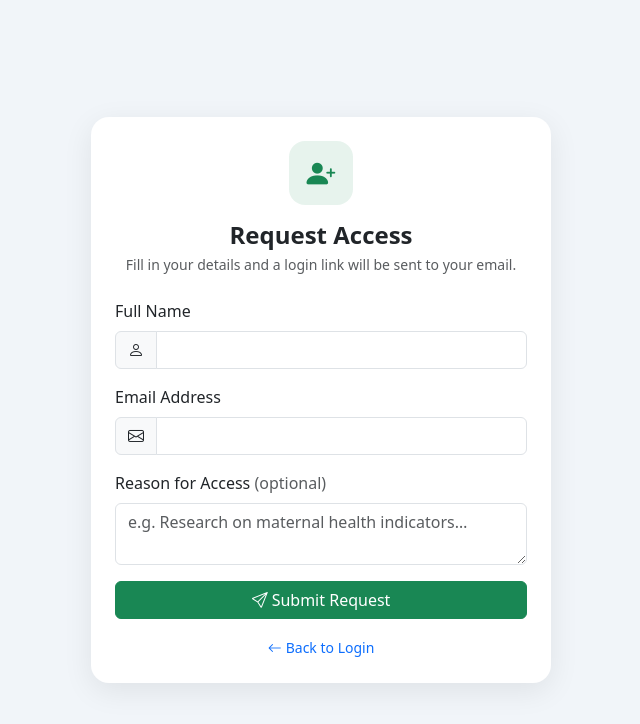
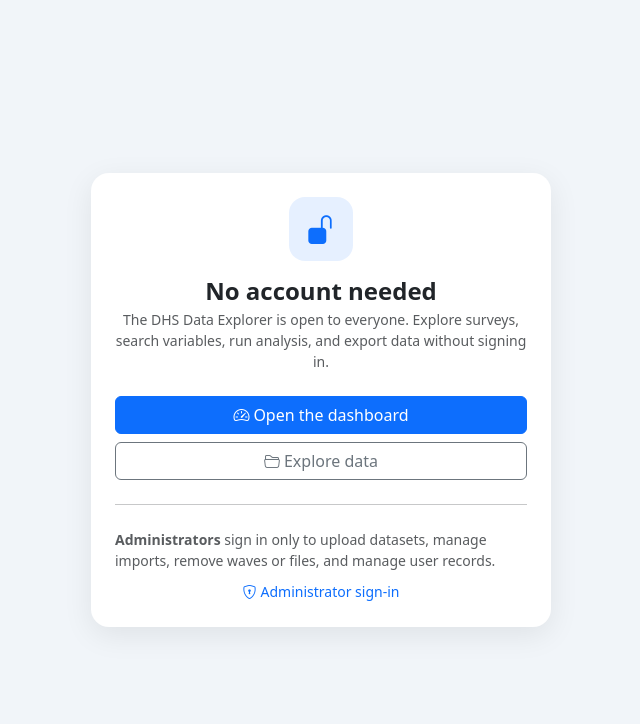
Before and after one commit to Steven-Nanga/dhs_explorer, a Flask app: page /request-access in a window 1280 px wide. Shown: the top 724 px of the page, without its empty margins (319-959 px from the left). Run offline with Flask 3, Linux system fonts and the light colour scheme; parts of the project's set-up code (start-up, migrations or seed data) failed here and were passed over; some libraries are stand-ins or nearby versions.

Commit message:
Open public access with admin-only uploads and management
Made-with: Cursor

```diff
--- a/webapp/app.py
+++ b/webapp/app.py
@@ -2,18 +2,31 @@
 
 import logging
 import os
-import secrets
 import sys
-import threading
-from datetime import datetime, timedelta, timezone
+from datetime import datetime, timezone
 
 import bcrypt
-from flask import Flask, abort, jsonify, redirect, render_template, request, session, url_for
+from flask import Flask, flash, jsonify, redirect, render_template, request, session, url_for
 from werkzeug.middleware.proxy_fix import ProxyFix
 
 from webapp.db import close_db
-from webapp.email import is_configured as smtp_is_configured
-from webapp.url_helpers import public_base_url
+
+# Pages and APIs that require an authenticated admin (session or API token).
+ADMIN_ENDPOINTS = frozenset({
+    "upload.upload_page",
+    "upload.api_upload",
+    "upload.api_job",
+    "users.manage_users",
+    "users.approve_user",
+    "users.reject_user",
+    "users.disable_user",
+    "users.enable_user",
+    "users.new_magic_link",
+    "users.set_password",
+    "users.delete_user",
+    "manage.delete_file",
+    "manage.delete_wave",
+})
 
 
 def create_app():
@@ -87,15 +100,24 @@ def create_app():
                 user = cur.fetchone()
 
                 if user and user[5] and bcrypt.checkpw(password.encode(), user[5].encode()):
-                    cur.execute("UPDATE catalog.app_user SET last_login_at = NOW() WHERE id = %s", (user[0],))
-                    conn.commit()
-                    conn.close()
-                    session["auth"] = True
-                    session["user_id"] = user[0]
-                    session["user_email"] = user[1]
-                    session["user_name"] = user[2]
-                    session["role"] = user[3]
-                    return redirect(url_for("dashboard.dashboard"))
+                    if user[3] != "admin":
+                        error = (
+                            "Only administrators sign in here. "
+                            "The data explorer is open to everyone without an account."
+                        )
+                    else:
+                        cur.execute(
+                            "UPDATE catalog.app_user SET last_login_at = NOW() WHERE id = %s",
+                            (user[0],),
+                        )
+                        conn.commit()
+                        conn.close()
+                        session["auth"] = True
+                        session["user_id"] = user[0]
+                        session["user_email"] = user[1]
+                        session["user_name"] = user[2]
+                        session["role"] = user[3]
+                        return redirect(url_for("dashboard.dashboard"))
                 else:
                     error = "Invalid email or password."
             conn.close()
@@ -123,6 +145,15 @@ def create_app():
                 conn.close()
                 return render_template("login.html", error="This link has expired. Please request a new one.")
 
+            if user[3] != "admin":
+                conn.close()
+                flash(
+                    "This site is open to everyone — you do not need an account to explore data. "
+                    "The sign-in page is only for administrators.",
+                    "info",
+                )
+                return redirect(url_for("dashboard.dashboard"))
+
             cur.execute("""
                 UPDATE catalog.app_user
                 SET login_token = NULL, token_expires = NULL, last_login_at = NOW()
@@ -138,79 +169,15 @@ def create_app():
             session["role"] = user[3]
             return redirect(url_for("dashboard.dashboard"))
 
-    @app.route("/request-access", methods=["GET", "POST"])
+    @app.route("/request-access")
     def request_access():
-        success = False
-        error = None
-        if request.method == "POST":
-            email = (request.form.get("email") or "").strip().lower()
-            name = (request.form.get("name") or "").strip()
-            reason = (request.form.get("reason") or "").strip()
-
-            if not email or not name:
-                error = "Name and email are required."
-            else:
-                from webapp.db import connect
-                conn = connect()
-                with conn.cursor() as cur:
-                    cur.execute("SELECT id, status FROM catalog.app_user WHERE LOWER(email) = %s", (email,))
-                    existing = cur.fetchone()
-                    if existing:
-                        st = existing[1]
-                        if st == "approved":
-                            error = "This email already has access. Use the login page."
-                        elif st == "pending":
-                            error = "A request for this email is already pending."
-                        elif st == "rejected":
-                            error = "This email has been rejected. Contact the administrator."
-                        else:
-                            error = "This email is disabled. Contact the administrator."
-                    else:
-                        token = secrets.token_urlsafe(48)
-                        expires = datetime.now(timezone.utc) + timedelta(days=7)
-                        cur.execute("""
-                            INSERT INTO catalog.app_user
-                                (email, display_name, role, status, login_token, token_expires)
-                            VALUES (%s, %s, 'viewer', 'approved', %s, %s)
-                        """, (email, name, token, expires))
-                        success = True
-                conn.commit()
-                conn.close()
-
-                if success:
-                    base = public_base_url(request)
-                    link = f"{base}/magic/{token}"
-                    manage_url = f"{base}/users"
-                    expires_iso = expires.isoformat()
-
-                    def _send_access_emails():
-                        from webapp.email import send_magic_link, send_access_notification
-                        try:
-                            u_ok = send_magic_link(email, name, link, expires_iso)
-                            a_ok = send_access_notification(admin_email, name, email, manage_url)
-                            logging.getLogger(__name__).info(
-                                "Access emails for %s: magic_link=%s admin_notify=%s",
-                                email, u_ok, a_ok,
-                            )
-                        except Exception:
-                            logging.getLogger(__name__).exception(
-                                "Failed to send access emails for %s", email,
-                            )
-
-                    # Send in background so the browser gets a fast response; SMTP still runs immediately
-                    threading.Thread(target=_send_access_emails, daemon=True).start()
-
-        return render_template(
-            "request_access.html",
-            success=success,
-            error=error,
-            smtp_configured=smtp_is_configured(),
-        )
+        """Public explorer needs no account; kept as a short FAQ for anyone expecting a signup flow."""
+        return render_template("request_access.html")
 
     @app.route("/logout")
     def logout():
         session.clear()
-        return redirect(url_for("login"))
+        return redirect(url_for("dashboard.dashboard"))
 
     # ── Auth guard ────────────────────────────────────────────────
     @app.before_request
@@ -218,12 +185,18 @@ def create_app():
         open_endpoints = {"login", "logout", "request_access", "magic_login", "static"}
         if request.endpoint in open_endpoints:
             return
-        if request.path.startswith("/api/"):
-            if not _api_auth_ok():
-                return jsonify(error="Unauthorized. Pass ?token= or X-API-Token header."), 401
+        if request.endpoint is None:
             return
-        if not session.get("auth"):
-            return redirect(url_for("login"))
+        if request.endpoint in ADMIN_ENDPOINTS:
+            if request.path.startswith("/api/"):
+                if not _admin_api_ok():
+                    return jsonify(
+                        error="Unauthorized. Admin session or ?token= / X-API-Token required.",
+                    ), 401
+                return
+            if session.get("role") != "admin":
+                return redirect(url_for("login"))
+            return
 
     # ── Register blueprints ───────────────────────────────────────
     from webapp.routes import register_all
@@ -232,28 +205,14 @@ def create_app():
     return app
 
 
-def _api_auth_ok():
-    """Check API auth via session or token header/param."""
-    if session.get("auth"):
+def _admin_api_ok():
+    """Admin JSON/API access: signed-in admin or shared admin password token."""
+    if session.get("role") == "admin":
         return True
-    from webapp.db import connect
     token = request.args.get("token") or request.headers.get("X-API-Token")
     if not token:
         return False
-    conn = connect()
-    with conn.cursor() as cur:
-        cur.execute("""
-            SELECT id, role FROM catalog.app_user
-            WHERE password_hash IS NOT NULL AND status = 'approved'
-        """)
-        for uid, role in cur.fetchall():
-            if role == "admin":
-                admin_pw = os.environ.get("DHS_PASSWORD", "admin")
-                if token == admin_pw:
-                    conn.close()
-                    return True
-    conn.close()
-    return False
+    return token == os.environ.get("DHS_PASSWORD", "admin")
 
 
 def _setup_logging(app):
--- a/webapp/templates/dashboard.html
+++ b/webapp/templates/dashboard.html
@@ -71,9 +71,11 @@
   <div class="col-lg-4">
     <div class="card card-clean p-3 h-100">
       <h6 class="fw-semibold mb-3">Quick Links</h6>
+      {% if current_user_role == 'admin' %}
       <a href="/upload" class="btn btn-outline-primary w-100 mb-2">
         <i class="bi bi-cloud-arrow-up me-1"></i> Upload New Data
       </a>
+      {% endif %}
       <a href="/explore" class="btn btn-outline-secondary w-100 mb-2">
         <i class="bi bi-folder2-open me-1"></i> Explore Surveys
       </a>
--- a/webapp/templates/request_access.html
+++ b/webapp/templates/request_access.html
@@ -3,7 +3,7 @@
 <head>
   <meta charset="UTF-8">
   <meta name="viewport" content="width=device-width, initial-scale=1">
-  <title>Request Access — DHS Explorer</title>
+  <title>Access — DHS Explorer</title>
   <link href="https://cdn.jsdelivr.net/npm/bootstrap@5.3.3/dist/css/bootstrap.min.css" rel="stylesheet">
   <link href="https://cdn.jsdelivr.net/npm/bootstrap-icons@1.11.3/font/bootstrap-icons.min.css" rel="stylesheet">
   <style>
@@ -19,62 +19,32 @@
 <body>
   <div class="card req-card p-4">
     <div class="text-center mb-4">
-      <div class="req-icon bg-success bg-opacity-10 text-success mx-auto mb-3">
-        <i class="bi bi-person-plus-fill"></i>
+      <div class="req-icon bg-primary bg-opacity-10 text-primary mx-auto mb-3">
+        <i class="bi bi-unlock-fill"></i>
       </div>
-      <h4 class="fw-bold mb-1">Request Access</h4>
-      <p class="text-muted small mb-0">Fill in your details and a login link will be sent to your email.</p>
+      <h4 class="fw-bold mb-1">No account needed</h4>
+      <p class="text-muted small mb-0">The DHS Data Explorer is open to everyone. Explore surveys, search variables, run analysis, and export data without signing in.</p>
     </div>
 
-    {% if success %}
-    <div class="alert alert-success py-2">
-      <i class="bi bi-check-circle me-1"></i>
-      Access granted! {% if smtp_configured %}A login link is being sent to your email now — check your inbox and spam folder within a few minutes.{% else %}Your account is ready. The server is not configured to send email — ask the administrator for your login link.{% endif %}
-    </div>
-    {% if smtp_configured %}
-    <p class="small text-muted mb-0">Didn’t get it? Wait 1–2 minutes, then check Spam / Promotions. The link expires in 7 days.</p>
-    {% endif %}
-    <div class="text-center mt-2">
-      <a href="/login" class="btn btn-outline-primary btn-sm">
-        <i class="bi bi-arrow-left me-1"></i>Back to Login
+    <div class="d-grid gap-2">
+      <a href="/" class="btn btn-primary">
+        <i class="bi bi-speedometer2 me-1"></i>Open the dashboard
+      </a>
+      <a href="/explore" class="btn btn-outline-secondary">
+        <i class="bi bi-folder2-open me-1"></i>Explore data
       </a>
     </div>
-    {% else %}
 
-    {% if error %}
-    <div class="alert alert-danger py-2 small">{{ error }}</div>
-    {% endif %}
+    <hr class="my-4">
 
-    <form method="POST">
-      <div class="mb-3">
-        <label for="name" class="form-label">Full Name</label>
-        <div class="input-group">
-          <span class="input-group-text"><i class="bi bi-person"></i></span>
-          <input type="text" class="form-control" id="name" name="name" required>
-        </div>
-      </div>
-      <div class="mb-3">
-        <label for="email" class="form-label">Email Address</label>
-        <div class="input-group">
-          <span class="input-group-text"><i class="bi bi-envelope"></i></span>
-          <input type="email" class="form-control" id="email" name="email" required>
-        </div>
-      </div>
-      <div class="mb-3">
-        <label for="reason" class="form-label">Reason for Access <span class="text-muted">(optional)</span></label>
-        <textarea class="form-control" id="reason" name="reason" rows="2" placeholder="e.g. Research on maternal health indicators…"></textarea>
-      </div>
-      <button type="submit" class="btn btn-success w-100">
-        <i class="bi bi-send me-1"></i>Submit Request
-      </button>
-    </form>
-
-    <div class="text-center mt-3">
+    <p class="small text-muted mb-2">
+      <strong>Administrators</strong> sign in only to upload datasets, manage imports, remove waves or files, and manage user records.
+    </p>
+    <div class="text-center">
       <a href="/login" class="small text-decoration-none">
-        <i class="bi bi-arrow-left me-1"></i>Back to Login
+        <i class="bi bi-shield-lock me-1"></i>Administrator sign-in
       </a>
     </div>
-    {% endif %}
   </div>
 </body>
 </html>
```
Also changed, not shown: tests/conftest.py (+11 -2 lines), tests/test_auth.py (+19 -9 lines), tests/test_pages.py (+28 -4 lines), webapp/templates/base.html (+21 -3 lines), webapp/templates/login.html (+7 -5 lines).
